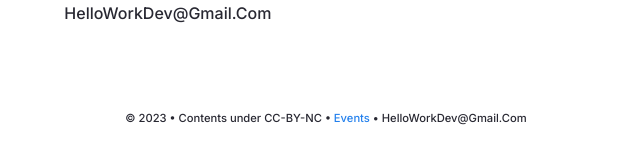
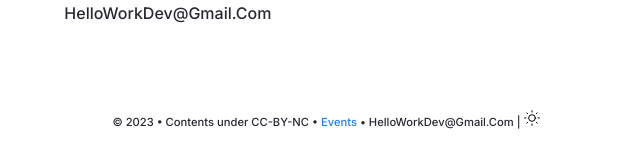
Before and after one commit to YiPianYe/workgroup, a Jekyll site: the page built from pages/index.md, in a window 1280 px wide. Shown: the part 352-520 px from the top of the page, without its empty margins (314-954 px from the left). Built offline with Jekyll 4.4.1, drawn with Linux system fonts in a browser that asks for light colours; comment, search, counter and statistics services are not loaded.

Commit message:
Update Footer.html

```diff
--- a/_includes/Footer.html
+++ b/_includes/Footer.html
@@ -14,6 +14,12 @@
 
 {%- if site.copyright.msg != nil and site.copyright.msg != empty and site.copyright.msg != null -%}
 <div id="copyright">
-    <p id="copyright-notice"> {{site.copyright.year}} • {{site.copyright.msg}} • <a href="{{'/events' | relative_url}}">Events</a> •  HelloWorkDev@Gmail.Com </p>
+    <p id="copyright-notice"> {{site.copyright.year}} • {{site.copyright.msg}}
+        • <a href="{{'/events' | relative_url}}">Events</a>
+        •  HelloWorkDev@Gmail.Com    |
+        <span class="icon is-small">
+              <img src="{{ '/assets/img/sun.svg' | relative_url }}" id="theme-toggle-img--mobile">
+            </span>
+    </p>
 </div>
 {%- endif -%}
```
